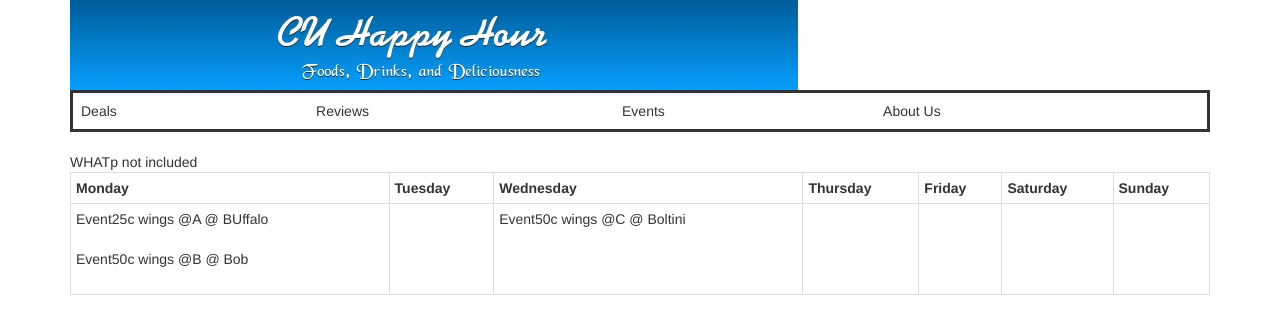
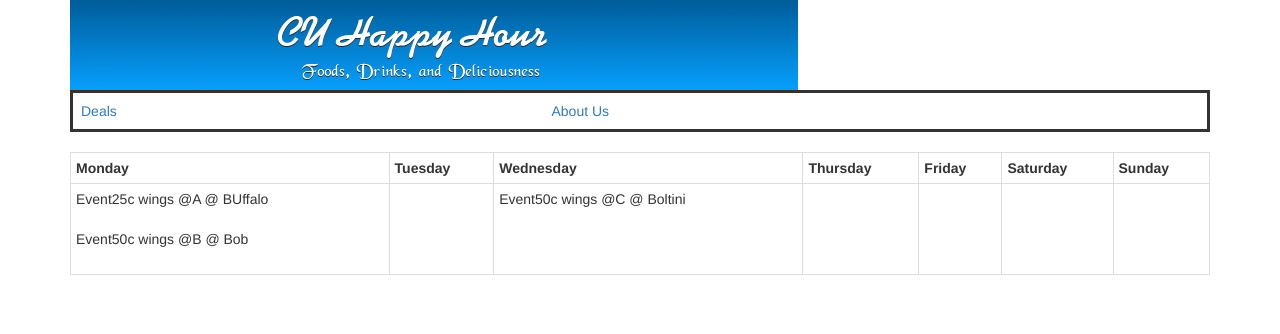
Before and after one commit to bio-boris/cuhappyhour.com, a PHP site: page / in a window 1280 px wide. Shown: the top 334 px of the page. Run offline with PHP 8.4, Linux system fonts and the light colour scheme; some libraries are stand-ins or nearby versions.

Commit message:
updating index

```diff
--- a/include/header.class.inc.php
+++ b/include/header.class.inc.php
@@ -6,10 +6,10 @@ class header{
 		<table style='border:solid' class='table'>
 
 		<tr>
-			<td>Deals</td>
-			<td>Reviews</td>
-			<td>Events</td>
-			<td>About Us</td>
+			<td><a href='index.php''>Deals<a></td>
+		<!--	<td><a href='index.php?=reviews'>Reviews</a></td> -->
+		<!--	<td><a href='index.php?=events'>Events</a></td> -->
+			<td><a href='index.php?=about'>About Us</a></td>
 		</tr>
 		</table>
 		";
--- a/index.php
+++ b/index.php
@@ -22,9 +22,8 @@ include "include/cuhappyhour.php";
     echo header::getHeader();
     ?>
     <?php
-    echo "WHAT";
+
     if(isset($_GET['p'])){
-          print "p $p included";
         $p = $_GET['p'];
         if(!file_exists("include/$p.php")){
             include "include/$error.php";
@@ -35,7 +34,6 @@ include "include/cuhappyhour.php";
 
     }
 	else{
-            print "p not included";
     		include "calendar.php";
 	}
     ?>
```
